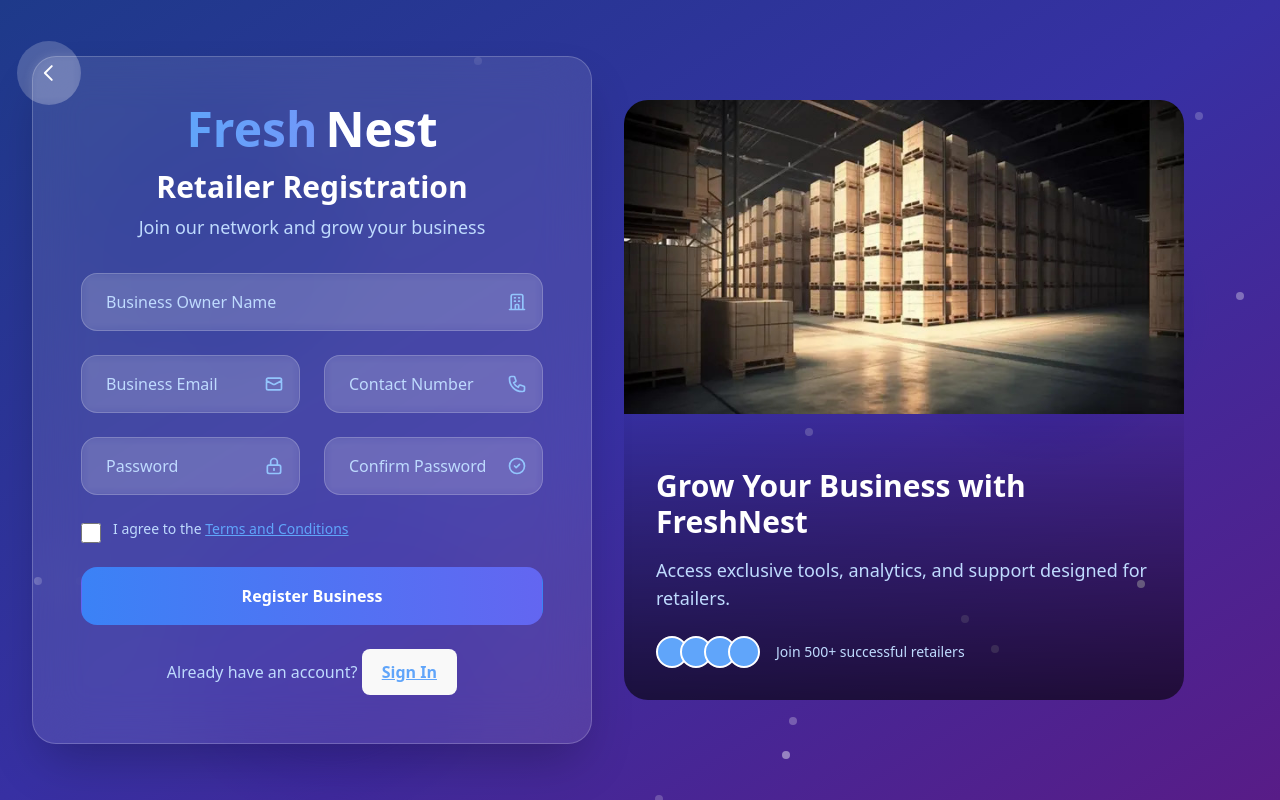
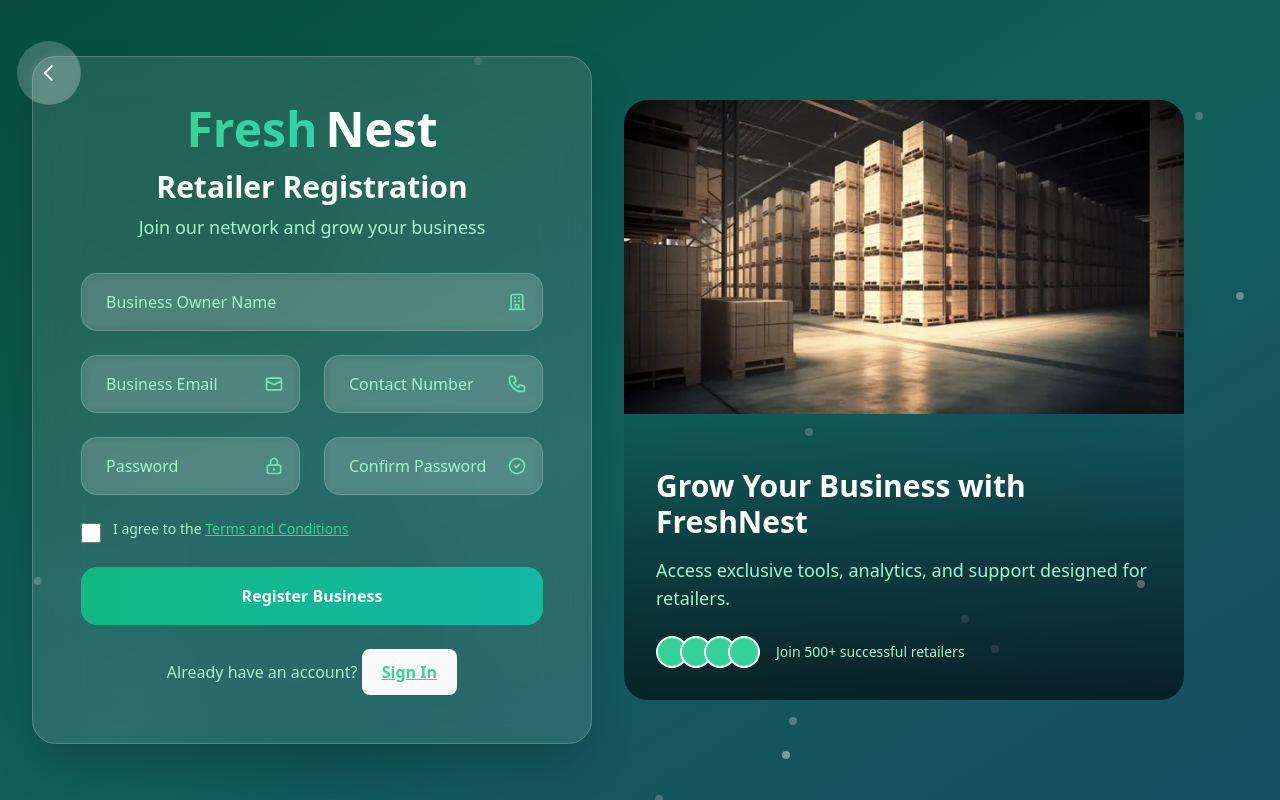
Before and after one commit to saranyamariajohnson48/freshnest-frontend, a React (Vite) app: page /retailer-signup in a window 1280 px wide. Built offline with nearby package versions, Linux system fonts and the light colour scheme; the HTML template or start-up script is replaced by a standard one.

Commit message:
auth middleware

```diff
--- a/src/components/RetailerSignup.jsx
+++ b/src/components/RetailerSignup.jsx
@@ -142,12 +142,12 @@ export default function RetailerSignup() {
   }
 
   return (
-    <div className="min-h-screen w-full relative overflow-hidden bg-gradient-to-br from-blue-900 via-indigo-800 to-purple-900">
+    <div className="min-h-screen w-full relative overflow-hidden bg-gradient-to-br from-emerald-900 via-teal-800 to-cyan-900">
       {/* Animated Background Elements */}
       <div className="absolute inset-0">
-        <div className="absolute top-20 left-20 w-72 h-72 bg-blue-400 rounded-full mix-blend-multiply filter blur-xl opacity-20 animate-blob"></div>
-        <div className="absolute top-40 right-20 w-72 h-72 bg-indigo-400 rounded-full mix-blend-multiply filter blur-xl opacity-20 animate-blob animation-delay-2000"></div>
-        <div className="absolute -bottom-8 left-40 w-72 h-72 bg-purple-400 rounded-full mix-blend-multiply filter blur-xl opacity-20 animate-blob animation-delay-4000"></div>
+        <div className="absolute top-20 left-20 w-72 h-72 bg-emerald-400 rounded-full mix-blend-multiply filter blur-xl opacity-20 animate-blob"></div>
+        <div className="absolute top-40 right-20 w-72 h-72 bg-teal-400 rounded-full mix-blend-multiply filter blur-xl opacity-20 animate-blob animation-delay-2000"></div>
+        <div className="absolute -bottom-8 left-40 w-72 h-72 bg-cyan-400 rounded-full mix-blend-multiply filter blur-xl opacity-20 animate-blob animation-delay-4000"></div>
       </div>
 
       {/* Floating Particles */}
@@ -183,13 +183,13 @@ export default function RetailerSignup() {
 
               {/* Logo */}
               <div className="text-center mb-8">
-                <div className="inline-flex items-center space-x-2 bg-gradient-to-r from-blue-400 to-indigo-400 bg-clip-text text-transparent">
+                <div className="inline-flex items-center space-x-2 bg-gradient-to-r from-emerald-400 to-teal-400 bg-clip-text text-transparent">
                   <span className="text-5xl font-black">Fresh</span>
                   <span className="text-5xl font-black text-white">Nest</span>
                 </div>
                 <div className="mt-4">
                   <h1 className="text-3xl font-bold text-white mb-2">Retailer Registration</h1>
-                  <p className="text-blue-200 text-lg">Join our network and grow your business</p>
+                  <p className="text-emerald-200 text-lg">Join our network and grow your business</p>
                 </div>
           </div>
 
@@ -202,12 +202,12 @@ export default function RetailerSignup() {
                 type="text"
                 name="fullName"
                         placeholder="Business Owner Name"
-                        className="w-full px-6 py-4 bg-white/10 border border-white/20 rounded-2xl text-white placeholder-blue-200 focus:outline-none focus:ring-2 focus:ring-blue-400 focus:border-transparent transition-all duration-300 backdrop-blur-sm"
+                        className="w-full px-6 py-4 bg-white/10 border border-white/20 rounded-2xl text-white placeholder-emerald-200 focus:outline-none focus:ring-2 focus:ring-emerald-400 focus:border-transparent transition-all duration-300 backdrop-blur-sm"
                 value={form.fullName}
                 onChange={handleChange}
               />
                       <div className="absolute right-4 top-1/2 transform -translate-y-1/2">
-                        <svg className="w-5 h-5 text-blue-300" fill="none" stroke="currentColor" viewBox="0 0 24 24">
+                        <svg className="w-5 h-5 text-emerald-300" fill="none" stroke="currentColor" viewBox="0 0 24 24">
                           <path strokeLinecap="round" strokeLinejoin="round" strokeWidth={2} d="M19 21V5a2 2 0 00-2-2H7a2 2 0 00-2 2v16m14 0h2m-2 0h-5m-9 0H3m2 0h5M9 7h1m-1 4h1m4-4h1m-1 4h1m-5 10v-5a1 1 0 011-1h2a1 1 0 011 1v5m-4 0h4" />
                         </svg>
                       </div>
@@ -228,12 +228,12 @@ export default function RetailerSignup() {
                 type="email"
                 name="email"
                         placeholder="Business Email"
-                        className="w-full px-6 py-4 bg-white/10 border border-white/20 rounded-2xl text-white placeholder-blue-200 focus:outline-none focus:ring-2 focus:ring-blue-400 focus:border-transparent transition-all duration-300 backdrop-blur-sm"
+                        className="w-full px-6 py-4 bg-white/10 border border-white/20 rounded-2xl text-white placeholder-emerald-200 focus:outline-none focus:ring-2 focus:ring-emerald-400 focus:border-transparent transition-all duration-300 backdrop-blur-sm"
                 value={form.email}
                 onChange={handleChange}
               />
                       <div className="absolute right-4 top-1/2 transform -translate-y-1/2">
-                        <svg className="w-5 h-5 text-blue-300" fill="none" stroke="currentColor" viewBox="0 0 24 24">
+                        <svg className="w-5 h-5 text-emerald-300" fill="none" stroke="currentColor" viewBox="0 0 24 24">
                           <path strokeLinecap="round" strokeLinejoin="round" strokeWidth={2} d="M3 8l7.89 4.26a2 2 0 002.22 0L21 8M5 19h14a2 2 0 002-2V7a2 2 0 00-2-2H5a2 2 0 00-2 2v10a2 2 0 002 2z" />
                         </svg>
                       </div>
@@ -254,12 +254,12 @@ export default function RetailerSignup() {
                 type="tel"
                 name="phone"
                         placeholder="Contact Number"
-                        className="w-full px-6 py-4 bg-white/10 border border-white/20 rounded-2xl text-white placeholder-blue-200 focus:outline-none focus:ring-2 focus:ring-blue-400 focus:border-transparent transition-all duration-300 backdrop-blur-sm"
+                        className="w-full px-6 py-4 bg-white/10 border border-white/20 rounded-2xl text-white placeholder-emerald-200 focus:outline-none focus:ring-2 focus:ring-emerald-400 focus:border-transparent transition-all duration-300 backdrop-blur-sm"
                 value={form.phone}
                 onChange={handleChange}
               />
                       <div className="absolute right-4 top-1/2 transform -translate-y-1/2">
-                        <svg className="w-5 h-5 text-blue-300" fill="none" stroke="currentColor" viewBox="0 0 24 24">
+                        <svg className="w-5 h-5 text-emerald-300" fill="none" stroke="currentColor" viewBox="0 0 24 24">
                           <path strokeLinecap="round" strokeLinejoin="round" strokeWidth={2} d="M3 5a2 2 0 012-2h3.28a1 1 0 01.948.684l1.498 4.493a1 1 0 01-.502 1.21l-2.257 1.13a11.042 11.042 0 005.516 5.516l1.13-2.257a1 1 0 011.21-.502l4.493 1.498a1 1 0 01.684.949V19a2 2 0 01-2 2h-1C9.716 21 3 14.284 3 6V5z" />
                         </svg>
                       </div>
@@ -280,12 +280,12 @@ export default function RetailerSignup() {
                 type="password"
                 name="password"
                 placeholder="Password"
-                        className="w-full px-6 py-4 bg-white/10 border border-white/20 rounded-2xl text-white placeholder-blue-200 focus:outline-none focus:ring-2 focus:ring-blue-400 focus:border-transparent transition-all duration-300 backdrop-blur-sm"
+                        className="w-full px-6 py-4 bg-white/10 border border-white/20 rounded-2xl text-white placeholder-emerald-200 focus:outline-none focus:ring-2 focus:ring-emerald-400 focus:border-transparent transition-all duration-300 backdrop-blur-sm"
                 value={form.password}
                 onChange={handleChange}
               />
                       <div className="absolute right-4 top-1/2 transform -translate-y-1/2">
-                        <svg className="w-5 h-5 text-blue-300" fill="none" stroke="currentColor" viewBox="0 0 24 24">
+                        <svg className="w-5 h-5 text-emerald-300" fill="none" stroke="currentColor" viewBox="0 0 24 24">
                           <path strokeLinecap="round" strokeLinejoin="round" strokeWidth={2} d="M12 15v2m-6 4h12a2 2 0 002-2v-6a2 2 0 00-2-2H6a2 2 0 00-2 2v6a2 2 0 002 2zm10-10V7a4 4 0 00-8 0v4h8z" />
                         </svg>
                       </div>
@@ -306,12 +306,12 @@ export default function RetailerSignup() {
                 type="password"
                 name="confirmPassword"
                 placeholder="Confirm Password"
-                        className="w-full px-6 py-4 bg-white/10 border border-white/20 rounded-2xl text-white placeholder-blue-200 focus:outline-none focus:ring-2 focus:ring-blue-400 focus:border-transparent transition-all duration-300 backdrop-blur-sm"
+                className="w-full px-6 py-4 bg-white/10 border border-white/20 rounded-2xl text-white placeholder-emerald-200 focus:outline-none focus:ring-2 focus:ring-emerald-400 focus:border-transparent transition-all duration-300 backdrop-blur-sm"
                 value={form.confirmPassword}
                 onChange={handleChange}
               />
                       <div className="absolute right-4 top-1/2 transform -translate-y-1/2">
-                        <svg className="w-5 h-5 text-blue-300" fill="none" stroke="currentColor" viewBox="0 0 24 24">
+                        <svg className="w-5 h-5 text-emerald-300" fill="none" stroke="currentColor" viewBox="0 0 24 24">
                           <path strokeLinecap="round" strokeLinejoin="round" strokeWidth={2} d="M9 12l2 2 4-4m6 2a9 9 0 11-18 0 9 9 0 0118 0z" />
                         </svg>
                       </div>
@@ -333,11 +333,11 @@ export default function RetailerSignup() {
                 name="terms"
                 checked={form.terms}
                 onChange={handleChange}
-                    className="mt-1 w-5 h-5 text-blue-600 bg-white/10 border-white/20 rounded focus:ring-blue-500 focus:ring-2"
+                    className="mt-1 w-5 h-5 text-emerald-600 bg-white/10 border-white/20 rounded focus:ring-emerald-500 focus:ring-2"
                   />
-                  <label className="text-sm text-blue-200">
+                  <label className="text-sm text-emerald-200">
                     I agree to the{" "}
-                    <a href="#" className="text-blue-400 hover:text-blue-300 underline font-medium">
+                    <a href="#" className="text-emerald-400 hover:text-emerald-300 underline font-medium">
                       Terms and Conditions
                     </a>
             </label>
@@ -355,7 +355,7 @@ export default function RetailerSignup() {
             <button
               type="submit"
               disabled={loading}
-                  className="w-full bg-gradient-to-r from-blue-500 to-indigo-500 hover:from-blue-600 hover:to-indigo-600 text-white font-bold py-4 px-6 rounded-2xl transition-all duration-300 transform hover:scale-105 focus:outline-none focus:ring-4 focus:ring-blue-500/50 disabled:opacity-50 disabled:cursor-not-allowed disabled:transform-none"
+                  className="w-full bg-gradient-to-r from-emerald-500 to-teal-500 hover:from-emerald-600 hover:to-teal-600 text-white font-bold py-4 px-6 rounded-2xl transition-all duration-300 transform hover:scale-105 focus:outline-none focus:ring-4 focus:ring-emerald-500/50 disabled:opacity-50 disabled:cursor-not-allowed disabled:transform-none"
                 >
                   {loading ? (
                     <div className="flex items-center justify-center">
@@ -371,12 +371,12 @@ export default function RetailerSignup() {
                 </button>
 
                 <div className="text-center">
-                  <p className="text-blue-200">
+                                    <p className="text-emerald-200">
                     Already have an account?{" "}
                     <button
                       type="button"
                       onClick={() => navigate("/login")}
-                      className="text-blue-400 hover:text-blue-300 font-semibold underline"
+                      className="text-emerald-400 hover:text-emerald-300 font-semibold underline"
                     >
                       Sign In
                     </button>
@@ -403,16 +403,16 @@ export default function RetailerSignup() {
                 <h2 className="text-3xl font-bold text-white mb-4">
                   Grow Your Business with FreshNest
                 </h2>
-                <p className="text-blue-200 text-lg mb-6">
+                                 <p className="text-emerald-200 text-lg mb-6">
                    Access exclusive tools, analytics, and support designed for retailers.
                  </p>
                  <div className="flex items-center space-x-4">
                    <div className="flex -space-x-2">
                      {[...Array(4)].map((_, i) => (
-                      <div key={i} className="w-8 h-8 bg-blue-400 rounded-full border-2 border-white"></div>
+                       <div key={i} className="w-8 h-8 bg-emerald-400 rounded-full border-2 border-white"></div>
                      ))}
                    </div>
-                  <span className="text-blue-200 text-sm">Join 500+ successful retailers</span>
+                   <span className="text-emerald-200 text-sm">Join 500+ successful retailers</span>
                 </div>
               </div>
             </div>
```
Also changed, not shown: src/App.jsx (+16 -3 lines), src/components/AuthMiddleware.jsx (added, +36 -0 lines), src/components/Login.jsx (+51 -23 lines). Lines whose indentation alone changed are shown as unchanged.
